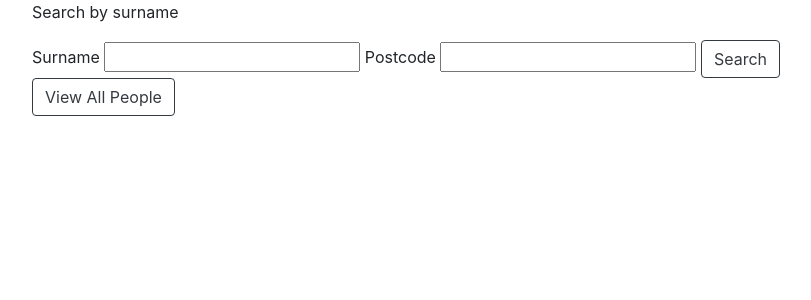
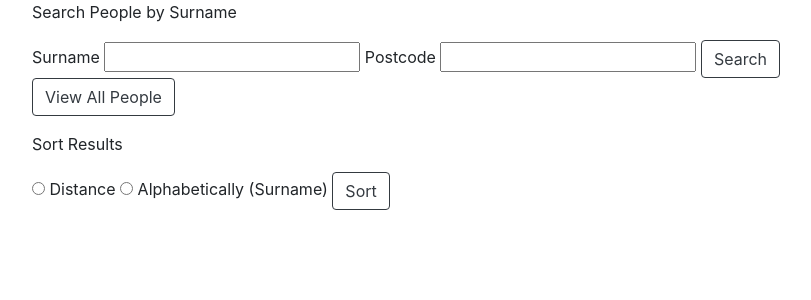
Before and after one commit to KatharinaWiedmann/phonebook_app, a Flask app: page /searchpeople in a window 1280 px wide. Shown: the part 56-356 px from the top of the page, without its empty margins (53-864 px from the left). Run offline with Flask 2, Linux system fonts and the light colour scheme; some libraries are stand-ins or nearby versions.

Commit message:
adding sort form to people search

```diff
--- a/app.py
+++ b/app.py
@@ -86,14 +86,38 @@ def searchpeople():
         return render_template("searchpeople.html", title="People Search")
 
     elif request.method == 'POST':
-        form_data = request.form
-        user_location = form_data["location"]
-        user_name = form_data["last_name"]
-        #user_name = user_name.title()
-        people_name_list = create_people_name_list()
-        people_results = extract_people_name_list(user_name)
-        if people_results != False:
-            sorted_dictionary_people = flask_sort_people_surname(user_name, user_location, people_results)
+        if 'sort_submit' in request.form:
+            form_data = request.form
+            user_location = form_data["user_location"]
+            user_name = form_data["user_name"]
+            sort_by = form_data["sorting"]
+
+            if sort_by=="distance":
+                people_name_list = create_people_name_list()
+                people_results = extract_people_name_list(user_name)
+                if people_results != False:
+                    sorted_dictionary_people = flask_sort_people_surname(user_name, user_location, people_results)
+
+            elif sort_by=="name":
+                people_name_list = create_people_name_list()
+                people_results = extract_people_name_list(user_name)
+                if people_results != False:
+                    user_LatLong = flask_getting_latlong_from_user(user_location)
+                    if user_LatLong != False:
+                        results = getting_latlong_from_people_name(user_name)
+                        distance_list = calculate_haversine_distance(user_LatLong, results)
+                        distance_postcode_dictionary = create_unsorted_dictionary(distance_list, people_results)
+                        sorted_dictionary_people = sorted(distance_postcode_dictionary.items(), key= lambda kv:kv[1][1])
+
+        elif 'submit' in request.form:
+            form_data = request.form
+            user_location = form_data["location"]
+            user_name = form_data["last_name"]
+            #user_name = user_name.title()
+            people_name_list = create_people_name_list()
+            people_results = extract_people_name_list(user_name)
+            if people_results != False:
+                sorted_dictionary_people = flask_sort_people_surname(user_name, user_location, people_results)
 
 
 
--- a/templates/searchbusiness.html
+++ b/templates/searchbusiness.html
@@ -3,7 +3,7 @@
 {% block content %}
 
 <div class="container">
-  <p>Sort by Business Category OR Business Name</p>
+  <p>Search by Business Category OR Business Name</p>
   <div class="form-group" id="search">
     <form method="post" action="/searchbusiness">
 
@@ -29,14 +29,14 @@
 </div>
 
 <div class="container">
-  <p>Sorting</p>
+  <p>Sort Results</p>
   <div class="form-group" id="search">
     <form method="post" action="/searchbusiness">
 
       <input type="radio" name="sorting" value="distance"/>
       <label for="distance">Distance</label>
       <input type="radio" name="sorting" values="name" />
-      <label for="distance">Business Name</label>
+      <label for="distance">Alphabetically (Business Name)</label>
 
       <input type="hidden" id="business_name" name="user_name" value="{{ user_name }}"/>
       <input type="hidden" id="business_name" name="user_category" value="{{ user_category }}"/>
--- a/templates/searchpeople.html
+++ b/templates/searchpeople.html
@@ -3,7 +3,7 @@
 {% block content %}
 
 <div class="container">
-  <p>Search by surname</p>
+  <p>Search People by Surname</p>
   <div class="form-group" id="search">
     <form method="post" action="/searchpeople">
 
@@ -17,6 +17,24 @@
       <input class="submit btn btn-outline-dark" role="button" type="submit" id="submit" name="submit" value="Search" />
     </form>
     <a href="/people" class="btn btn-outline-dark" role="button">View All People</a>
+  </div>
+</div>
+
+<div class="container">
+  <p>Sort Results</p>
+  <div class="form-group" id="search">
+    <form method="post" action="/searchpeople">
+
+      <input type="radio" name="sorting" value="distance"/>
+      <label for="distance">Distance</label>
+      <input type="radio" name="sorting" value="name" />
+      <label for="distance">Alphabetically (Surname)</label>
+
+      <input type="hidden" id="user_name" name="user_name" value="{{ user_name }}"/>
+      <input type="hidden" id="user_location" name="user_location" value="{{ user_location }}"/>
+
+      <input class="submit btn btn-outline-dark" role="button" type="submit" id="submit" name="sort_submit" value="Sort" />
+    </form>
   </div>
 </div>
 
```
